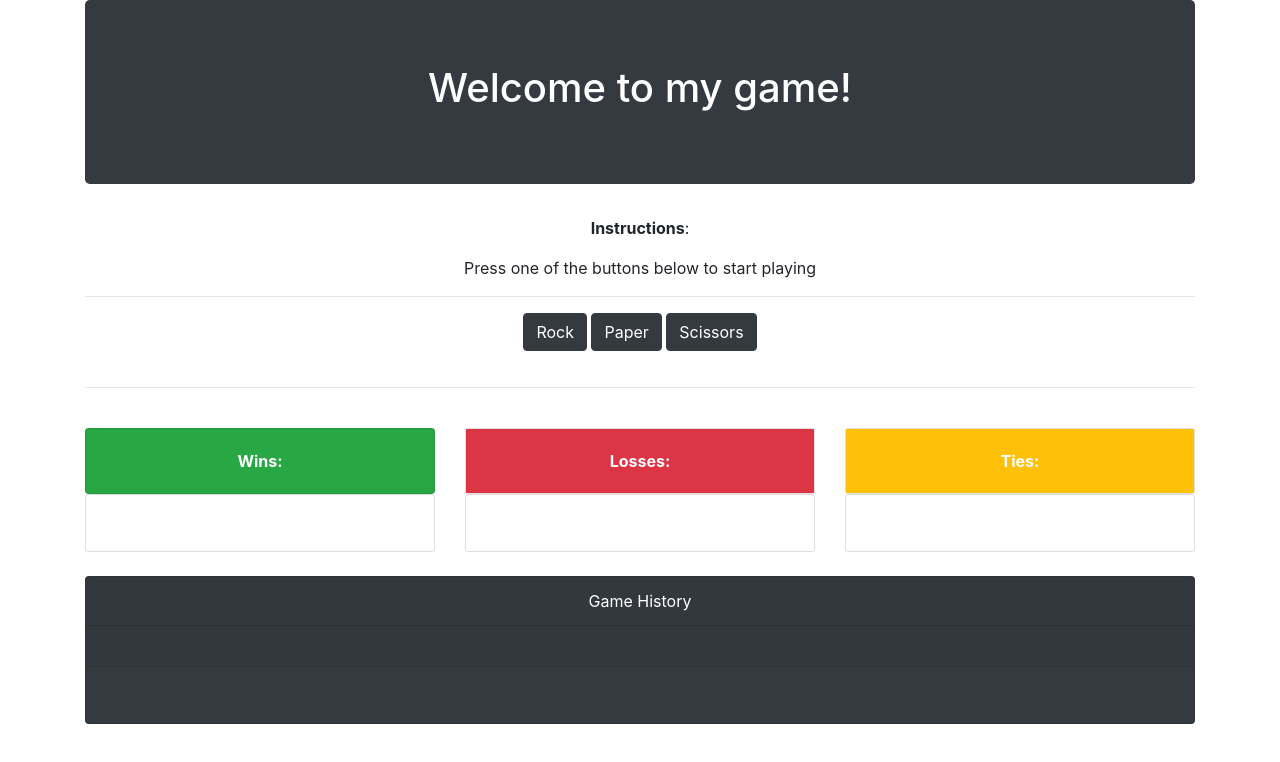
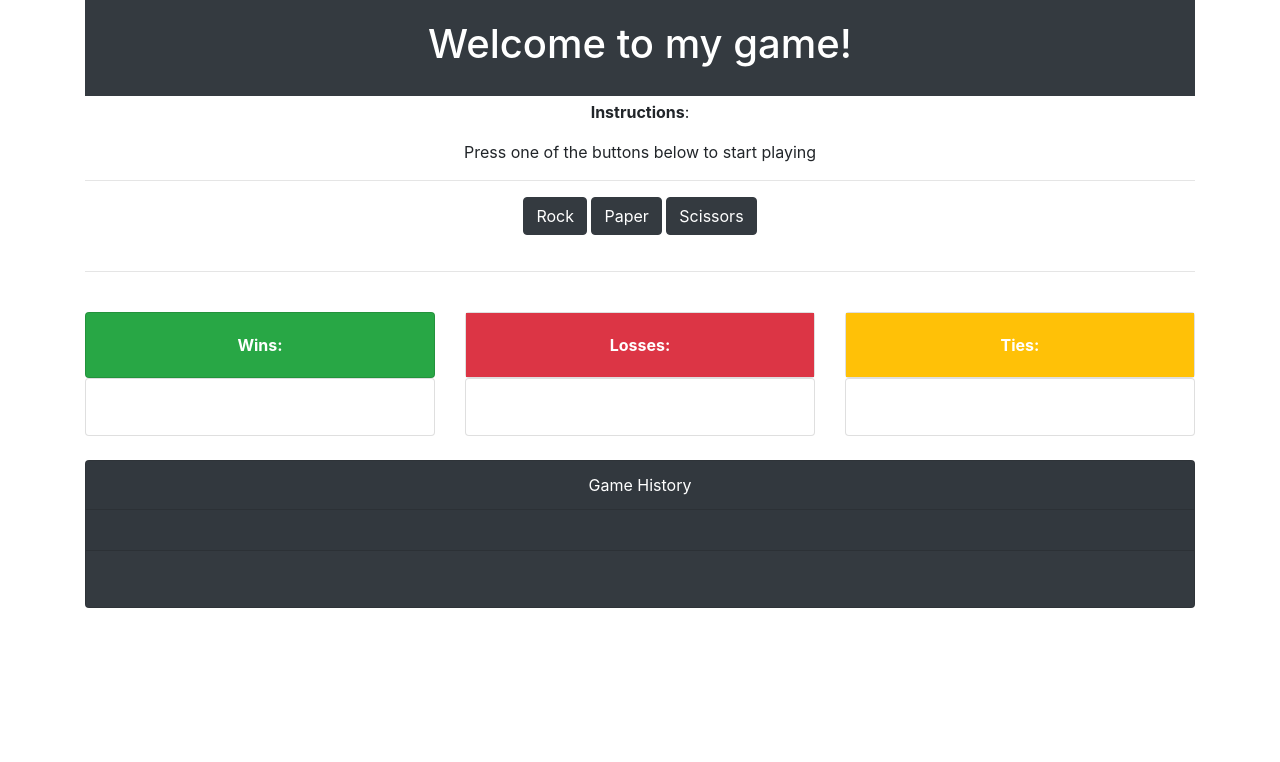
Before and after one commit to JLasc/Rock-Paper-Scissor, a plain HTML site: page index.html in a window 1280 px wide. Drawn offline with nearby package versions, Linux system fonts and the light colour scheme.

Commit message:
remove jumbotron, mb-1

```diff
--- a/index.html
+++ b/index.html
@@ -14,7 +14,7 @@
   <div class="container text-center">
     <div class="row">
       <div class="col-sm-12">
-  <div class="jumbotron bg-dark text-white"><h1>Welcome to my game!</h1></div>
+  <div class="card-body bg-dark text-white mb-1"><h1>Welcome to my game!</h1></div>
   <p><strong>Instructions</strong>: <p>Press one of the buttons below to start playing</p>
   <hr>
       </div>
```
